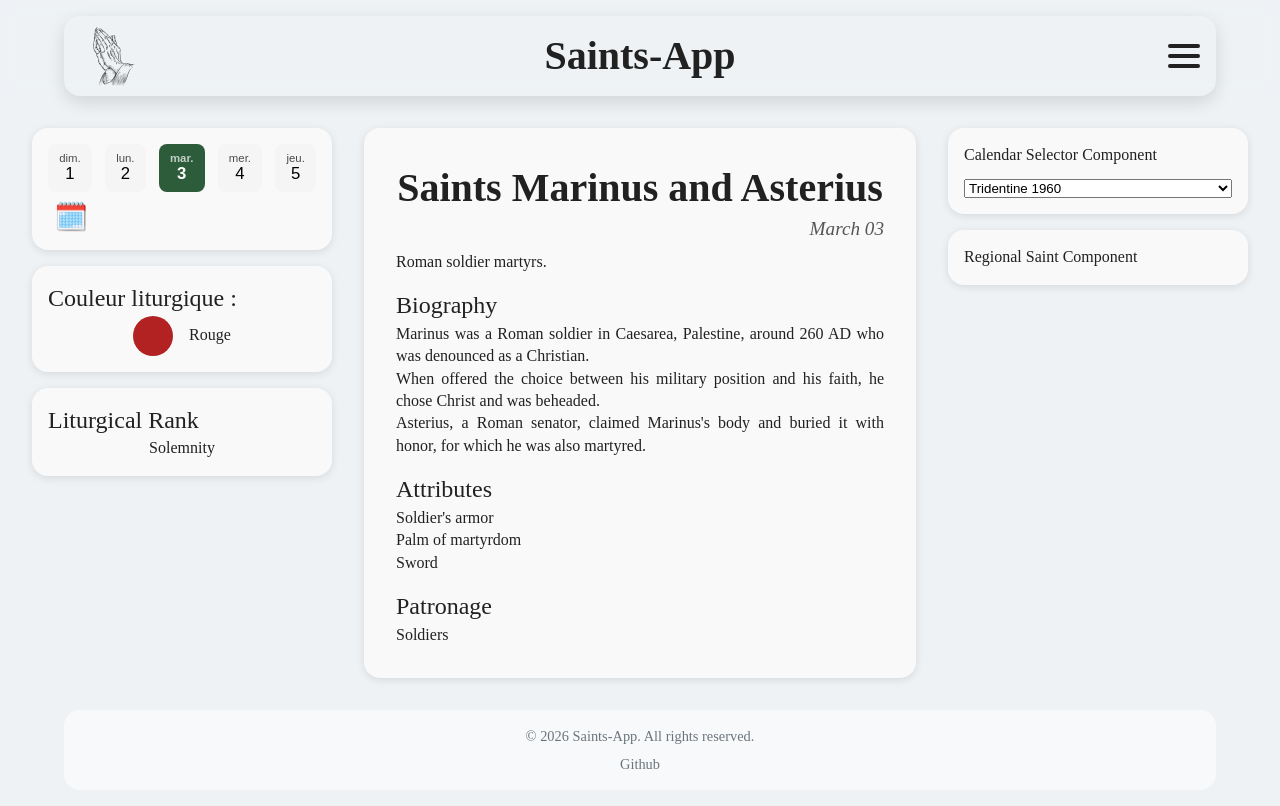
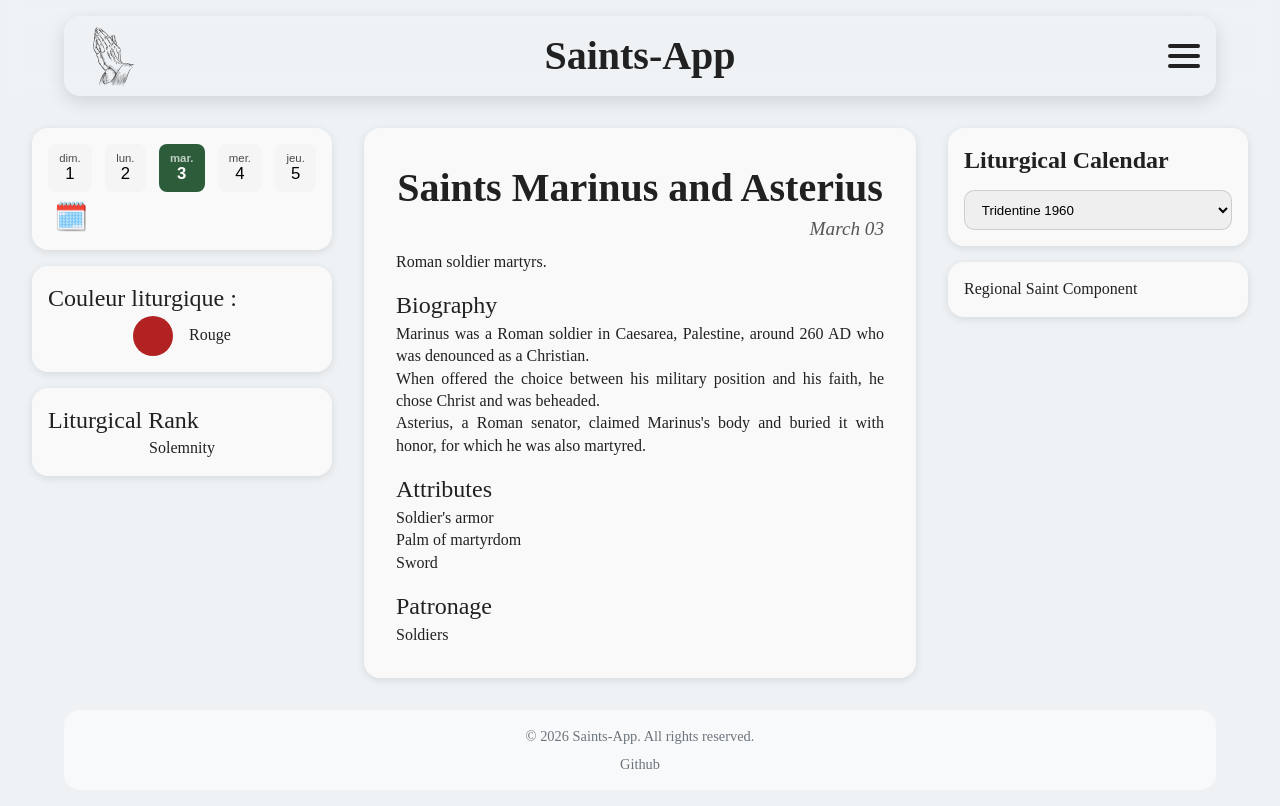
Before and after one commit to cybreuil/saints-app, a React (Vite) app: page /saint-of-the-day in a window 1280 px wide. Built offline with nearby package versions, Linux system fonts and the light colour scheme; a web font is replaced by a local one.

Commit message:
improvement on calendar selector css

```diff
--- a/src/components/CalendarSelector/CalendarSelector.css
+++ b/src/components/CalendarSelector/CalendarSelector.css
@@ -5,5 +5,30 @@
 	box-shadow: 0 2px 8px rgba(0, 0, 0, 0.1);
 	border-radius: 1rem;
 	padding: 1rem;
-	background-color: #f9f9f9;
+	background-color: var(--color-bg-component);
 }
+.calendar-selector h3 {
+	font-weight: 600;
+}
+.calendar-selector select {
+	width: 100%;
+	padding: 0.65rem 2.2rem 0.65rem 0.8rem;
+	border-radius: 0.65rem;
+	border: 1px solid rgba(0, 0, 0, 0.14);
+	cursor: pointer;
+	transition:
+		border-color 0.3s ease,
+		background-color 0.3s ease;
+}
+.calendar-selector select:hover {
+	border-color: rgba(0, 0, 0, 0.28);
+	background-color: var(--color-bg-quaternary);
+}
+.calendar-selector select:focus {
+	border-color: rgba(0, 0, 0, 0.42);
+	outline: none;
+}
+
+.calendar-selector select option {
+	padding: 5rem;
+}
--- a/src/components/CalendarSelector/CalendarSelector.tsx
+++ b/src/components/CalendarSelector/CalendarSelector.tsx
@@ -6,7 +6,7 @@ const CalendarSelector = () => {
 
 	return (
 		<div className="calendar-selector">
-			Calendar Selector Component
+			<h3>Liturgical Calendar</h3>
 			<select
 				value={calendar}
 				onChange={(e) =>
--- a/src/styles/variables.css
+++ b/src/styles/variables.css
@@ -53,4 +53,7 @@
 		var(--header-gradient-start),
 		var(--header-gradient-end)
 	);
+
+	/*Added variables*/
+	--color-bg-component: #f9f9f9;
 }
```
